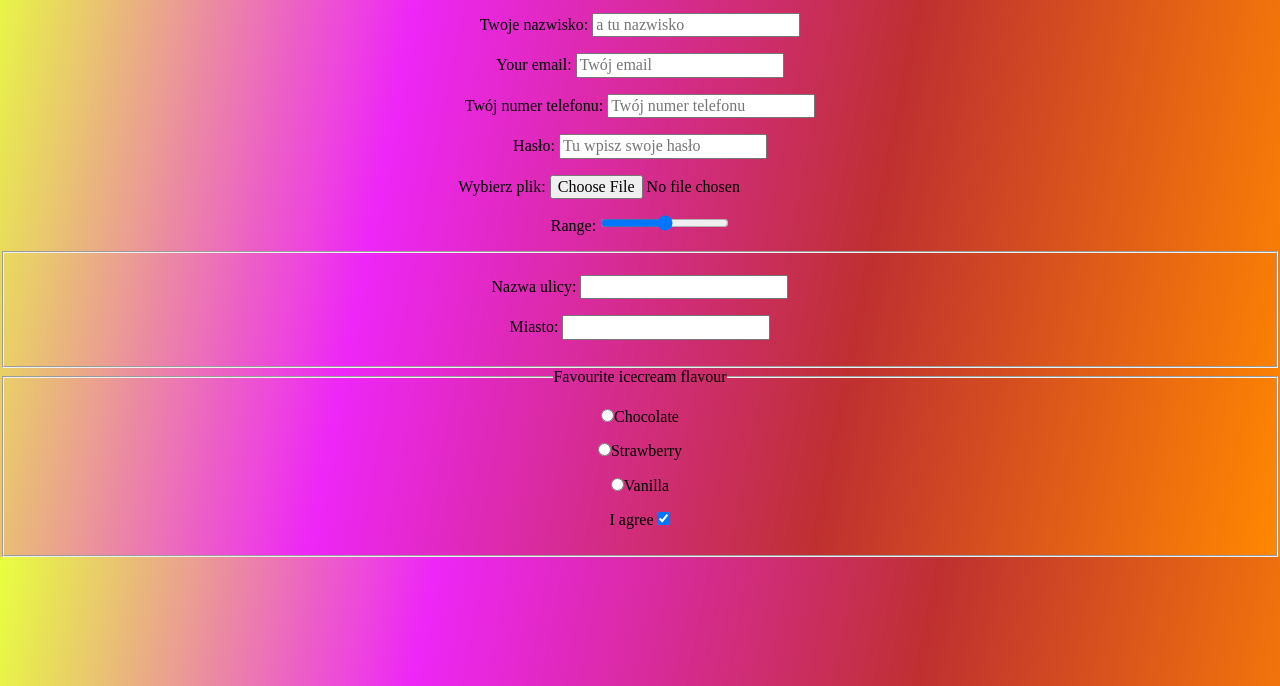
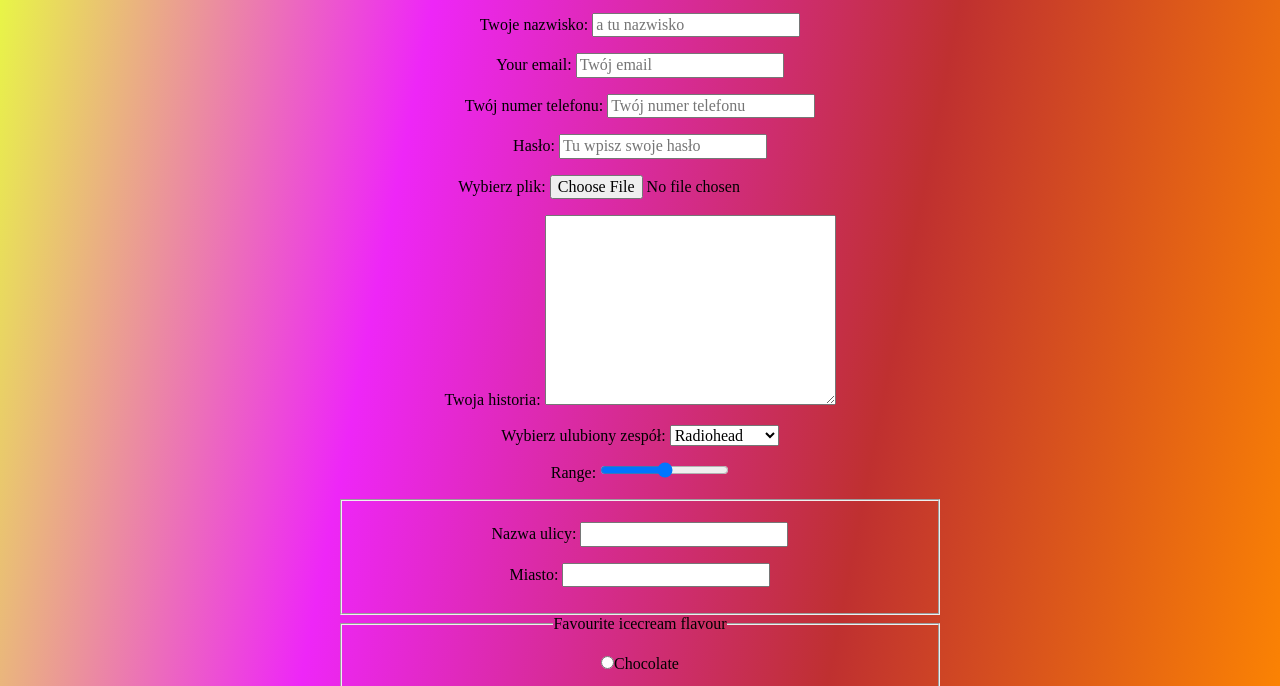
Before and after one commit to AsiaKabacinska/form, a plain HTML site: page index.html in a window 1280 px wide. Shown: the part 107-793 px from the top of the page. Drawn offline with Linux system fonts and the light colour scheme.

Commit message:
form complete

```diff
--- a/index.html
+++ b/index.html
@@ -50,6 +50,20 @@
             <input type="file" id="file" name="file" id="file">
         </label>
       </p>
+      <p>
+        <label for="yourStory">Twoja historia: </label>
+         <textarea name="yourStory" id="yourStory" cols="30" rows="10"></textarea>
+      </p>
+      <p>
+        <label for="band">
+            Wybierz ulubiony zespół:
+            <select>
+                <option value="band1">Radiohead</option>
+                <option value="band2">Metallica</option>
+                <option value="band3">Guns'n Roses</option>
+            </select>
+        </label>
+      </p>
     <p>
         <label for="">
             Range:
@@ -80,6 +94,9 @@
           <p>
               <label for="">I agree <input name="agreement" checked value ="agree" type="checkbox"></label>
           </p>
+          <p>
+            <label for="">I agree <input name="agreement" type ="submit" value="Send"></label>
+        </p>
 
 
       </fieldset>
--- a/style.css
+++ b/style.css
@@ -11,13 +11,21 @@ body{
     rgba(191, 48, 48, 1) 67%,
     rgba(255, 136, 0, 1) 100%
   );
+
 }
 h1{
     text-align: center;
 }
 
 form{
-   display: block;
-   width: 100%;
-   text-align: center;
+    display: block;
+    text-align: center;
+    margin: 0 auto;
+
 }
+fieldset{
+    max-width: 600px;
+    text-align: center;
+    margin: 0 auto;
+
+}
```
